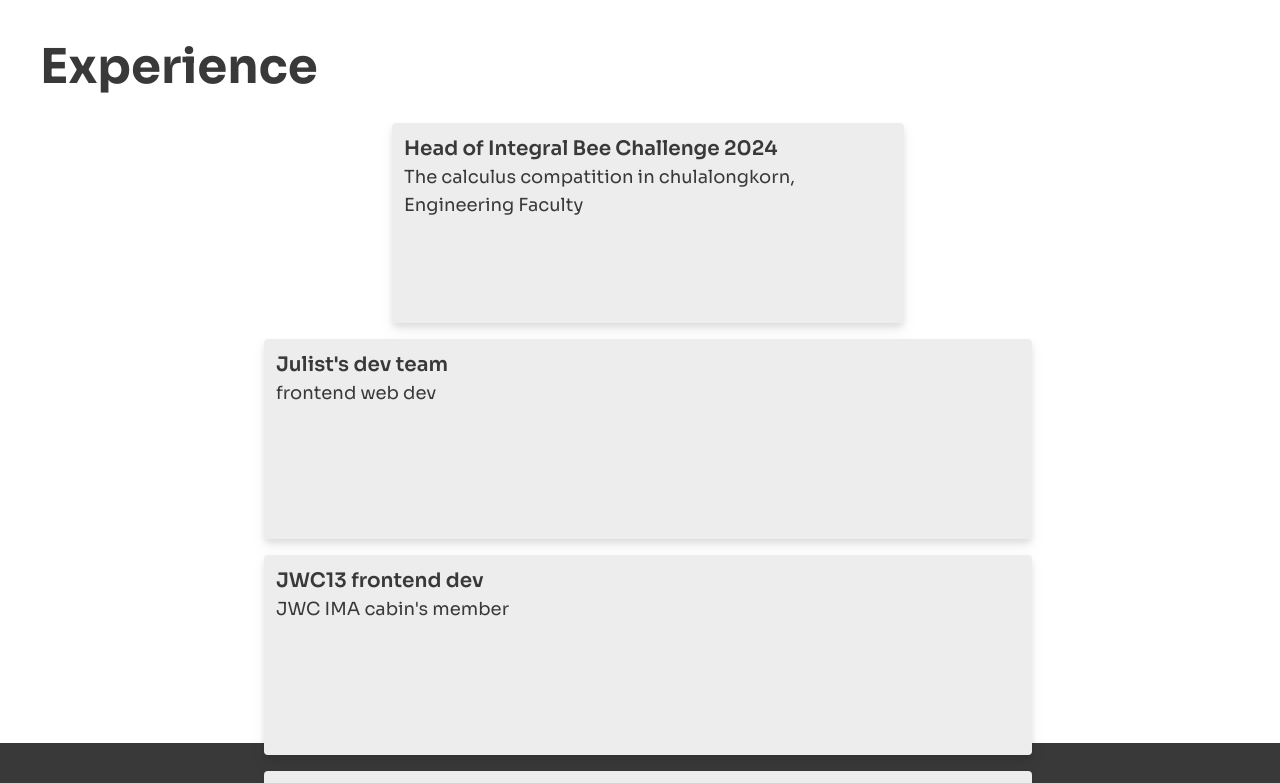
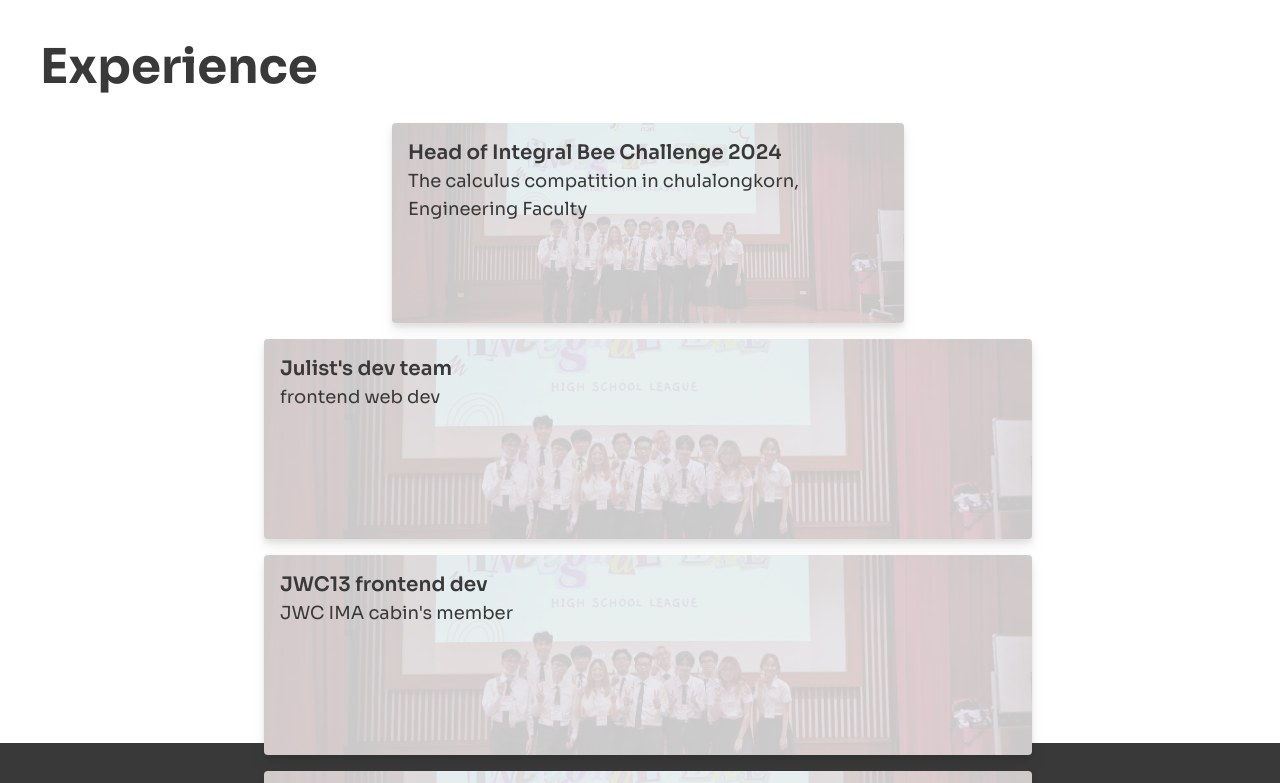
Before and after one commit to neennera/NaphatPortfolio, a React (Vite) app: page / in a window 1280 px wide. Shown: the part 2380-3163 px from the top of the page. Built offline with nearby package versions, Linux system fonts and the light colour scheme.

Commit message:
add: background uimage

```diff
--- a/src/assets/ExperienceData.json
+++ b/src/assets/ExperienceData.json
@@ -4,41 +4,47 @@
     "subtitle": "The calculus compatition in chulalongkorn, Engineering Faculty",
     "title": "Head of Integral Bee Challenge 2024",
     "info": "I organized the calculus competition for the Faculty of Engineering and Science, as well as the examination event for the Intania Open House. I managed this project with a team of twelve members for 200 students participating.",
-    "width": "w-[60vw] sm:w-[40vw]"
+    "width": "w-[60vw] sm:w-[40vw]",
+    "image" : "/src/assets/image/exp/integralBee.jpg"
   },
   {
     "id": 1,
     "subtitle": "frontend web dev",
     "title": "Julist's dev team",
     "info": "Julist is a tech-legal startup, I work with my web development team as a Frontend role to deliverate a website. [Tools : svelt framework, tailwindcss]",
-    "width": "w-[60vw] sm:w-[20vw]"
+    "width": "w-[60vw] sm:w-[20vw]",
+    "image" : "/src/assets/image/exp/integralBee.jpg"
   },
   {
     "id": 2,
     "subtitle": "JWC IMA cabin's member",
     "title": "JWC13 frontend dev",
     "info": "I work with team to decorate JWC register website, using TypeScript",
-    "width": "w-[60vw] sm:w-[20vw]"
+    "width": "w-[60vw] sm:w-[20vw]",
+    "image" : "/src/assets/image/exp/integralBee.jpg"
   },
   {
     "id": 3,
     "subtitle": "Other work during university",
     "title": "University experience",
     "info": "Planing staff of engineering department’s Langear camp, Stage staff of engineering department’s bynior night.",
-    "width": "w-[60vw] sm:w-[20vw]"
+    "width": "w-[60vw] sm:w-[20vw]",
+    "image" : "/src/assets/image/exp/integralBee.jpg"
   },
   {
     "id": 4,
     "subtitle": "Member of the engineering student council",
     "title": "Inner of Academic team, ESC",
     "info": "Assist in organizing academic events of the faculty like Intania Job Fair 2024, Intania Open House, etc.",
-    "width": "w-[60vw] sm:w-[40vw]"
+    "width": "w-[60vw] sm:w-[40vw]",
+    "image" : "/src/assets/image/exp/integralBee.jpg"
   },
   {
     "id": 5,
     "subtitle": "Other work during high school",
     "title": "High School Experience",
     "info": "Head of Arts club at ESC KMUTT, Head of classroom’s Newsletter project",
-    "width": "w-[60vw] sm:w-[20vw]"
+    "width": "w-[60vw] sm:w-[20vw]",
+    "image" : "/src/assets/image/exp/integralBee.jpg"
   }
 ]
--- a/src/components/Experience_Card.tsx
+++ b/src/components/Experience_Card.tsx
@@ -7,6 +7,7 @@ interface ItemInterface {
   title: string;
   info: string;
   width: string;
+  image : string;
 }
 
 const Experience_Card = () => {
@@ -20,16 +21,24 @@ const Experience_Card = () => {
       <div className="relative sm:absolute flex flex-wrap sm:px-6 justify-center">
         {items.map(item => (
           <motion.div
-            className={`h-[25vh] rounded drop-shadow-lg shadow-gray-600 cursor-pointer bg-beight  hover:bg-gray-200 p-3 my-2 sm:m-2 ${item.width}`}
+            className={`overflow-hidden h-[25vh] rounded drop-shadow-lg shadow-gray-600 cursor-pointer bg-beight  hover:bg-gray-200 my-2 sm:m-2 ${item.width} group`}
             layoutId={item.id.toString()}
             onClick={() => setSelectedId(item.id)}
           >
-            <motion.h2 className="text-md sm:text-xl font-semibold">
-              {item.title}
-            </motion.h2>
-            <motion.h5 className="text-sm sm:text-lg">
-              {item.subtitle}
-            </motion.h5>
+            <div className="absolute flex-1 flex flex-col justify-end p-4 z-20">
+              <motion.h2 className="text-md sm:text-xl font-semibold group-hover:text-white">
+                {item.title}
+              </motion.h2>
+              <motion.h5 className="text-sm sm:text-lg group-hover:text-white">
+                {item.subtitle}
+              </motion.h5>
+            </div>
+
+            <img
+              src={item.image}
+              className="absolute z-2 h-full w-full object-cover opacity-15 group-hover:opacity-60"
+            />
+            <div className="absolute inset-0 bg-gradient-to-t from-transparent to-black opacity-0 group-hover:opacity-100 transition-opacity duration-300"></div>
           </motion.div>
         ))}
       </div>
@@ -37,20 +46,23 @@ const Experience_Card = () => {
       {/* blury background */}
       <AnimatePresence>
         {selectedId !== null && selectedItem && (
-          <div className="hidden sm:block sm:absolute backdrop-blur-sm w-full h-[60vh] t-0 l-0"></div>
+          <div className="hidden sm:block sm:absolute backdrop-blur-sm w-full h-[65vh] t-0 l-0"></div>
         )}
       </AnimatePresence>
       {/* card on display */}
       <AnimatePresence>
         {selectedId !== null && selectedItem && (
           <motion.div
-            className="hidden sm:absolute drop-shadow-lg shadow-gray-600 border-3 bg-beightDark rounded-md  w-[60vw] md:h-[40vh] sm:flex flex-row justify-between left-[15%] top-[300%] p-8"
+            className="hidden sm:absolute overflow-auto pb-5 drop-shadow-lg shadow-gray-600 border-3 bg-beightDark rounded-md  w-[60vw] md:h-[50vh] sm:flex flex-row justify-between left-[15%] top-[300%] p-8"
             layoutId={selectedId.toString()}
           >
+
+
             <div className='pr-5 space-y-3 w-[95%]'>
               <motion.h2 className="text-xl font-semibold">
                 {selectedItem.title}
               </motion.h2>
+              <img src={selectedItem.image} className='h-[65%] w-full object-cover'/>
               <motion.h5 className='text-lg'>{selectedItem.info}</motion.h5>
             </div>
 
```
Also changed, not shown: src/assets/image/exp/integralBee.jpg (added).
